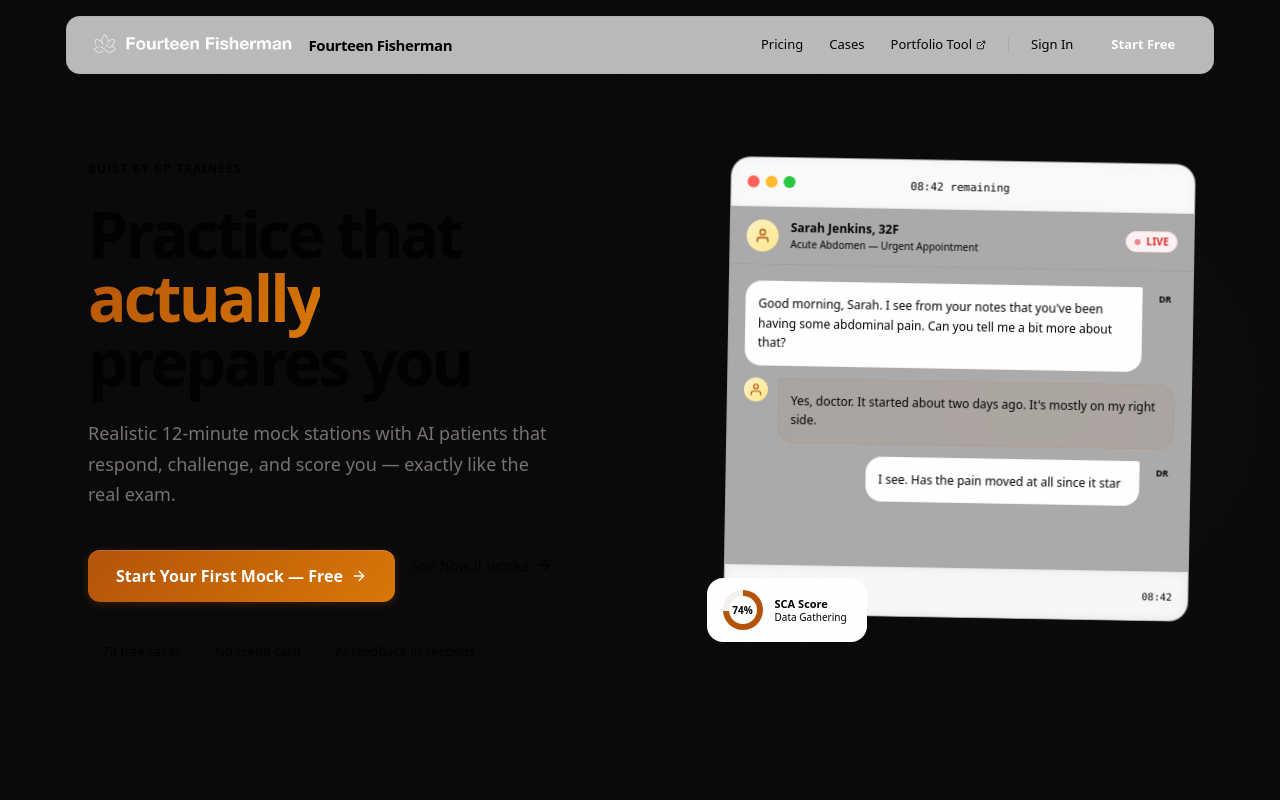
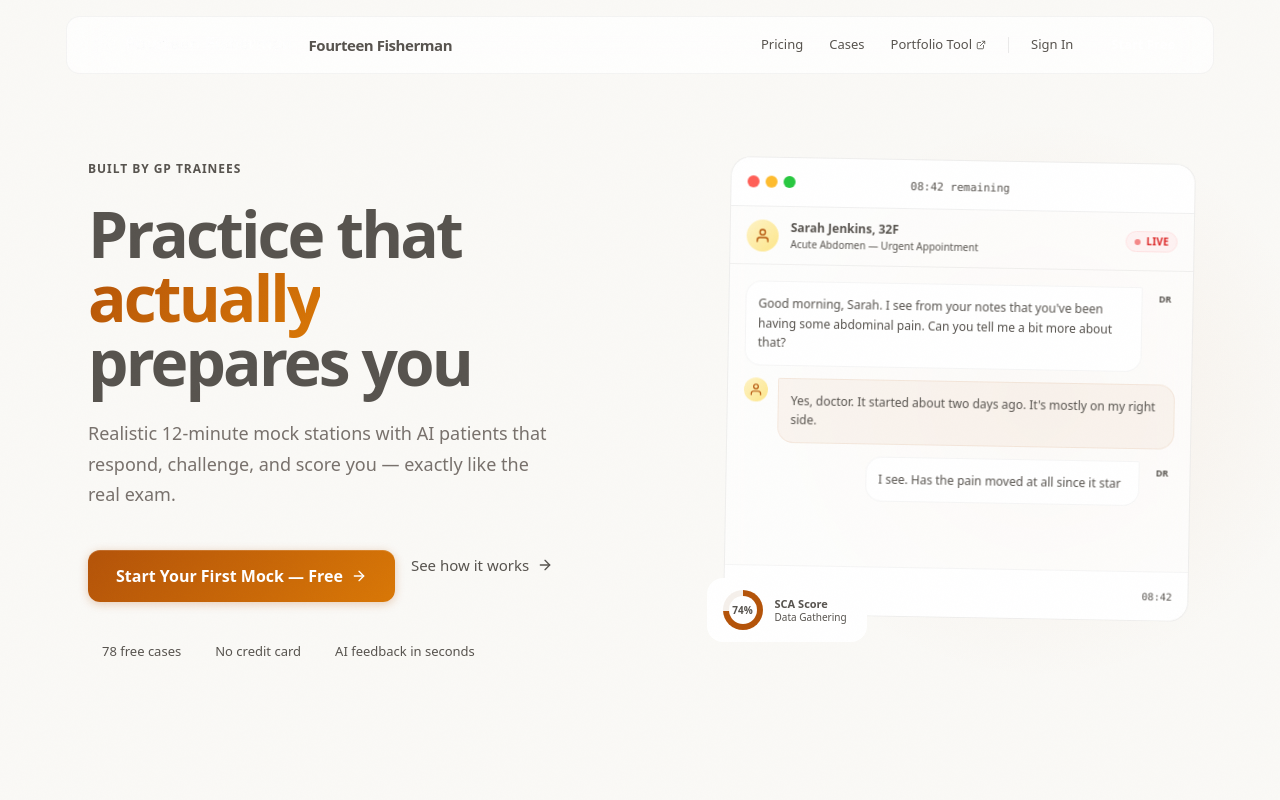
Before and after one commit to nabilkhan99/CaseForgeFrontend, a Next.js app: page / in a window 1280 px wide. Shown: the top 800 px of the page. Built offline with nearby package versions, Linux system fonts and the light colour scheme; no server answers.

Commit message:
fix: remove dark mode conflicts — body bg, html dark class, old utility classes, scrollbar colours

```diff
--- a/app/globals.css
+++ b/app/globals.css
@@ -32,9 +32,9 @@ body::before {
 }
 
 body {
-  background: #09090b;
+  background: var(--color-bg);
   min-height: 100dvh;
-  color: var(--color-text-primary);
+  color: var(--color-body);
   overflow-x: hidden;
   padding-bottom: env(safe-area-inset-bottom);
   -webkit-font-smoothing: antialiased;
@@ -133,15 +133,27 @@ body {
 
 @layer components {
   .card {
-    @apply backdrop-blur-lg bg-white/10 border border-white/20 shadow-2xl rounded-2xl p-8 hover:bg-white/15 transition-all duration-300;
+    @apply backdrop-blur-lg bg-white/70 border border-black/[0.06] rounded-2xl p-8 transition-all duration-300;
+    box-shadow: 0 4px 12px rgba(0,0,0,0.08), 0 2px 4px rgba(0,0,0,0.04);
+  }
+  .card:hover {
+    box-shadow: 0 12px 32px rgba(0,0,0,0.1), 0 4px 8px rgba(0,0,0,0.04);
   }
 
   .glass-input {
-    @apply bg-white/5 border border-white/10 rounded-xl p-4 text-white placeholder-white/50 ring-offset-neutral-900 focus:ring-2 focus:ring-blue-500 focus:border-transparent transition-all duration-200;
-
-    &.text-sm {
-      @apply px-3 py-1.5;
-    }
+    @apply bg-white/70 border border-black/[0.06] rounded-xl p-4 transition-all duration-200;
+    color: #1C1917;
+  }
+  .glass-input::placeholder {
+    color: #A8A29E;
+  }
+  .glass-input:focus {
+    outline: none;
+    box-shadow: 0 0 0 2px rgba(180, 83, 9, 0.3);
+    border-color: rgba(180, 83, 9, 0.3);
+  }
+  .glass-input.text-sm {
+    @apply px-3 py-1.5;
   }
 
   .primary-button {
@@ -188,7 +200,8 @@ body {
   }
 
   .focus-ring {
-    @apply focus:ring-2 focus:ring-offset-2 focus:ring-blue-500 focus:outline-none;
+    @apply focus:ring-2 focus:ring-offset-2 focus:outline-none;
+    --tw-ring-color: rgba(180, 83, 9, 0.5);
   }
 
   .button-press {
@@ -196,7 +209,9 @@ body {
   }
 
   .focus-visible-ring {
-    @apply outline-none focus-visible:ring-2 focus-visible:ring-blue-500 focus-visible:ring-offset-2 focus-visible:ring-offset-[#09090b];
+    @apply outline-none focus-visible:ring-2 focus-visible:ring-offset-2;
+    --tw-ring-color: rgba(180, 83, 9, 0.5);
+    --tw-ring-offset-color: #FAF9F6;
   }
 }
 
@@ -232,14 +247,14 @@ body {
 }
 
 ::-webkit-scrollbar-track {
-  background: #09090b;
+  background: transparent;
 }
 
 ::-webkit-scrollbar-thumb {
-  background: rgba(255, 255, 255, 0.1);
+  background: rgba(0, 0, 0, 0.12);
   border-radius: 10px;
 }
 
 ::-webkit-scrollbar-thumb:hover {
-  background: rgba(255, 255, 255, 0.2);
+  background: rgba(0, 0, 0, 0.2);
 }
--- a/app/layout.tsx
+++ b/app/layout.tsx
@@ -51,7 +51,7 @@ export default function RootLayout({
   children: React.ReactNode
 }) {
   return (
-    <html lang="en" className="dark scroll-smooth">
+    <html lang="en" className="scroll-smooth">
       <body className={`${jakarta.variable} ${jetbrains.variable} font-sans bg-surface text-body antialiased overflow-x-hidden`}>
         {children}
         <AnalyticsWrapper />
--- a/tailwind.config.ts
+++ b/tailwind.config.ts
@@ -36,8 +36,7 @@ module.exports = {
         },
       },
       backgroundImage: {
-        'grid-pattern': "linear-gradient(to right, #1e293b 1px, transparent 1px), linear-gradient(to bottom, #1e293b 1px, transparent 1px)",
-        'glass-gradient': 'linear-gradient(135deg, rgba(255, 255, 255, 0.05) 0%, rgba(255, 255, 255, 0) 100%)',
+        'grid-pattern': "linear-gradient(to right, rgba(0,0,0,0.04) 1px, transparent 1px), linear-gradient(to bottom, rgba(0,0,0,0.04) 1px, transparent 1px)",
       },
       keyframes: {
         slideDown: {
```
